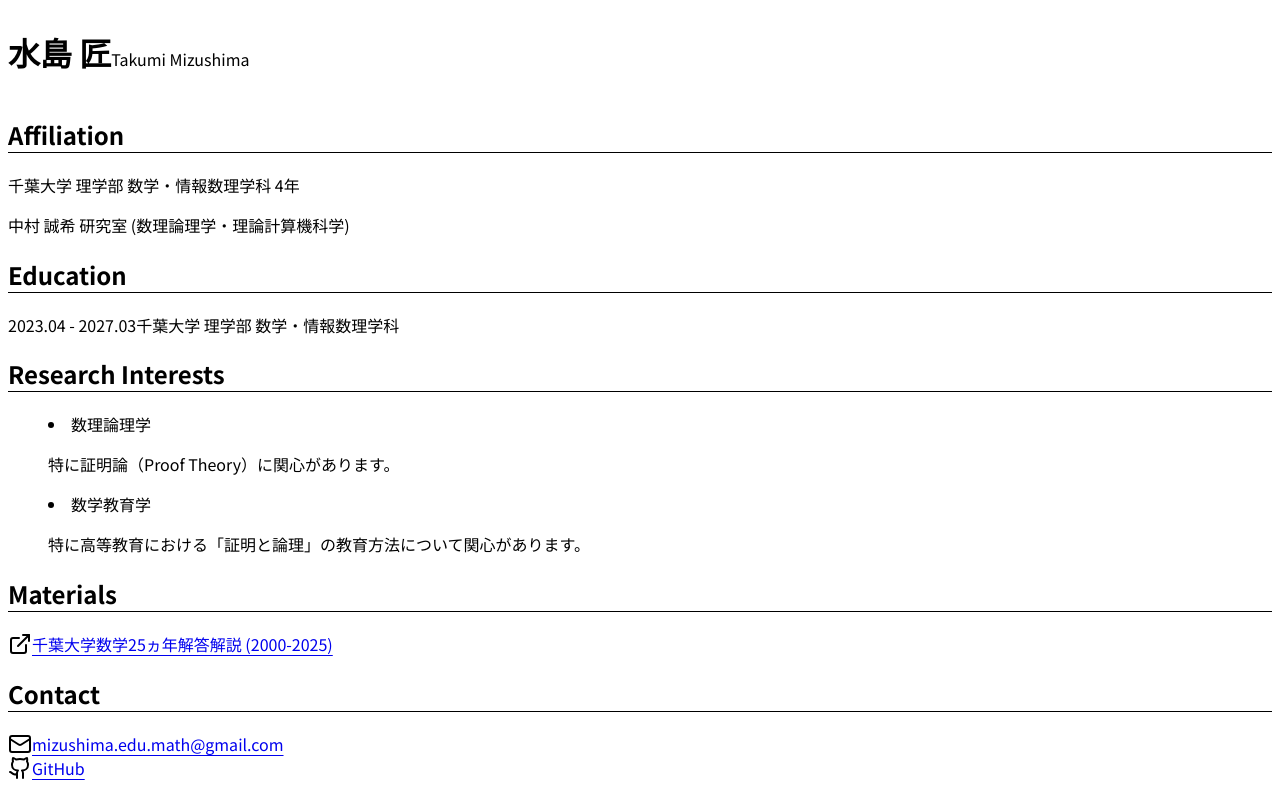
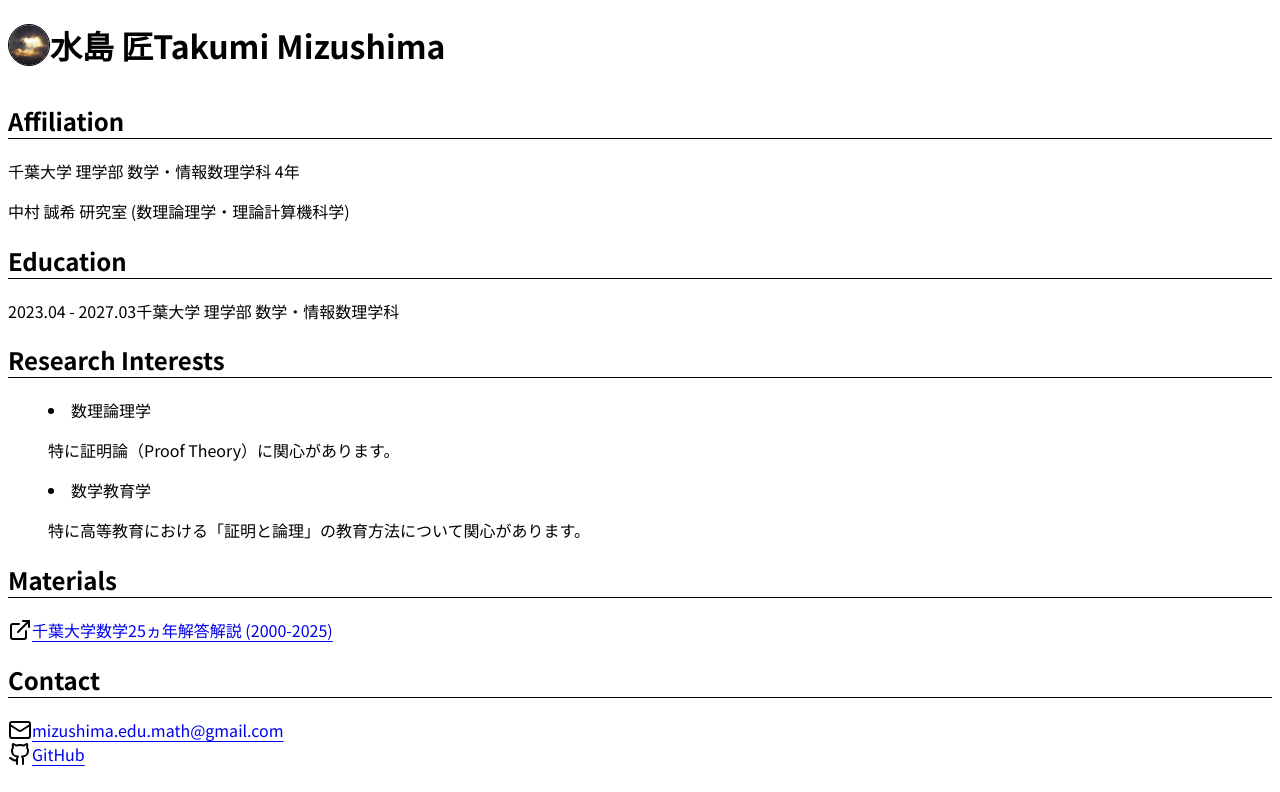
Before and after one commit to TakumiMizushima/website, a Next.js app: page / in a window 1280 px wide. Shown: the top 792 px of the page. Built offline with nearby package versions, Linux system fonts and the light colour scheme.

Commit message:
Update page.tsx

```diff
--- a/app/page.tsx
+++ b/app/page.tsx
@@ -2,20 +2,38 @@ import { Github, Mail, ExternalLink } from "lucide-react";
 
 export default function Home() {
   return (
-    <div className="min-h-screen bg-slate-50 text-slate-700 py-20 px-6 font-sans">
+    <div className="min-h-screen bg-slate-50 text-slate-700 pt-8 pb-20 px-6 font-sans">
       <main className="max-w-xl mx-auto space-y-16">
 
-        {/* Header */}
-        <header className="flex items-baseline gap-4">
-          <h1 className="text-3xl font-bold text-slate-900 tracking-tight">
-            水島 匠
-          </h1>
-          <p className="text-lg text-slate-500 font-medium whitespace-nowrap">
-            Takumi Mizushima
-          </p>
+        {/* Header: アイコンと名前を横並びに */}
+        <header className="flex items-center gap-4">
+
+          <div
+            className="flex-shrink-0 bg-slate-200 rounded-full overflow-hidden border border-slate-100 shadow-sm"
+            style={{ width: '40px', height: '40px', minWidth: '40px', minHeight: '40px' }}
+          >
+            <img
+              src="/profile.jpg"
+              alt="水島 匠のプロフィール写真"
+              className="object-cover"
+              style={{ width: '100%', height: '100%', display: 'block' }}
+            />
+          </div>
+
+          {/* 名前部分 */}
+          <div>
+            <h1 className="flex flex-wrap items-baseline gap-3 leading-none tracking-tight">
+              <span className="text-2xl font-bold text-slate-900">
+                水島 匠
+              </span>
+              <span className="text-lg text-slate-500 font-medium whitespace-nowrap">
+                Takumi Mizushima
+              </span>
+            </h1>
+          </div>
         </header>
 
-        {/* 1. Affiliation */}
+        {/* --- 以下、コンテンツ部分はそのまま --- */}
         <section>
           <h2 className="text-lg font-bold text-slate-900 border-b border-slate-200 pb-2 mb-4">
             Affiliation
@@ -30,7 +48,6 @@ export default function Home() {
           </div>
         </section>
 
-        {/* 2. Education */}
         <section>
           <h2 className="text-lg font-bold text-slate-900 border-b border-slate-200 pb-2 mb-4">
             Education
@@ -45,7 +62,6 @@ export default function Home() {
           </div>
         </section>
 
-        {/* 3. Research Interests */}
         <section>
           <h2 className="text-lg font-bold text-slate-900 border-b border-slate-200 pb-2 mb-4">
             Research Interests
@@ -66,7 +82,6 @@ export default function Home() {
           </ul>
         </section>
 
-        {/* 4. Materials */}
         <section>
           <h2 className="text-lg font-bold text-slate-900 border-b border-slate-200 pb-2 mb-4">
             Materials
@@ -86,7 +101,6 @@ export default function Home() {
           </div>
         </section>
 
-        {/* 5. Contact */}
         <section>
           <h2 className="text-lg font-bold text-slate-900 border-b border-slate-200 pb-2 mb-4">
             Contact
@@ -115,14 +129,11 @@ export default function Home() {
           </div>
         </section>
 
-        {/* 6. Links */}
         <section>
           <h2 className="text-lg font-bold text-slate-900 border-b border-slate-200 pb-2 mb-4">
             Links
           </h2>
           <div className="space-y-4">
-
-            {/* 千葉大学 学部 */}
             <div className="flex items-start gap-3">
               <ExternalLink className="w-4 h-4 text-slate-400 mt-1 flex-shrink-0" />
               <a
@@ -134,8 +145,6 @@ export default function Home() {
                 千葉大学 理学部 数学・情報数理学科
               </a>
             </div>
-
-            {/* 千葉大学 大学院 */}
             <div className="flex items-start gap-3">
               <ExternalLink className="w-4 h-4 text-slate-400 mt-1 flex-shrink-0" />
               <a
@@ -149,8 +158,6 @@ export default function Home() {
                 <span className="inline-block">数学情報科学専攻 数学・情報数理学コース</span>
               </a>
             </div>
-
-            {/* 筑波大学 */}
             <div className="flex items-start gap-3">
               <ExternalLink className="w-4 h-4 text-slate-400 mt-1 flex-shrink-0" />
               <a
@@ -164,7 +171,6 @@ export default function Home() {
                 <span className="inline-block">次世代学校教育創成サブプログラム 数学教育領域</span>
               </a>
             </div>
-
           </div>
         </section>
 
```
